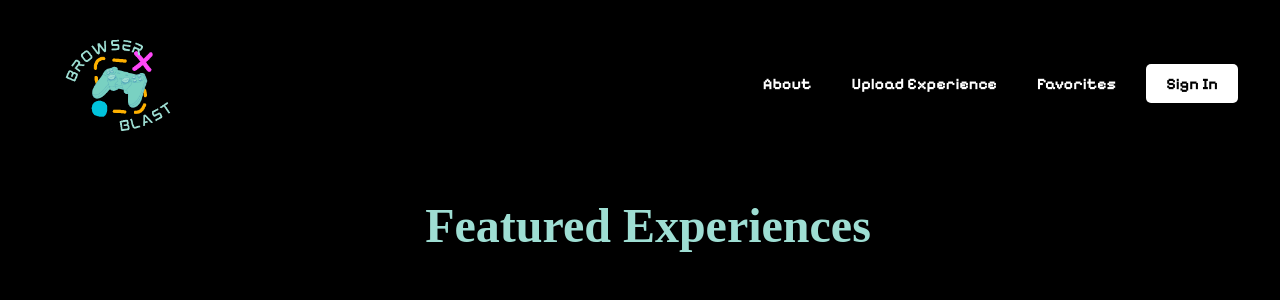
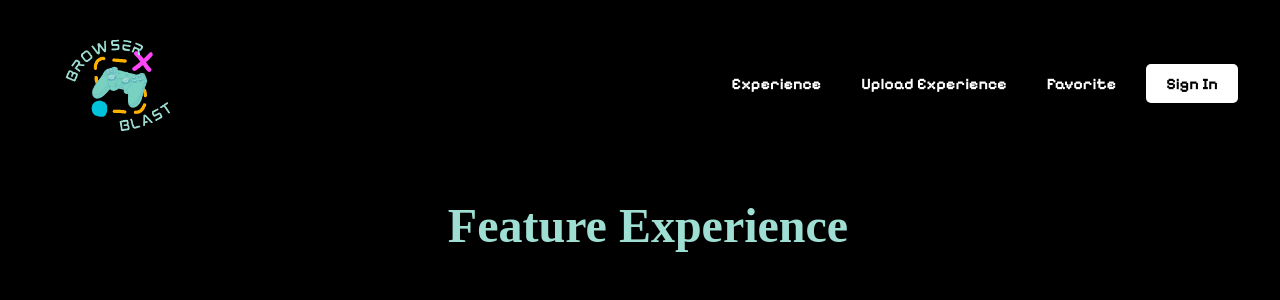
Before and after one commit to JakeHelsel72/DBProject, a PHP site: page /feature.php in a window 1280 px wide. Shown: the top 300 px of the page. Run offline with PHP 8.4, Linux system fonts and the light colour scheme; data that the repository does not hold is empty.

Commit message:
Update feature.php

```diff
--- a/feature.php
+++ b/feature.php
@@ -11,7 +11,15 @@ require_once("includes/postviewerutil.php");
     <meta name="viewport" content="width=device-width, initial-scale=1.0">
     <title>Browser Blast</title>
     <link rel="stylesheet" href="feature.css">
-    <script src="./script.js" defer></script>
+    <script>
+      function redirectToLink(customLink) {
+          // Specify the URL you want to redirect to
+          var destination = customLink;
+
+          // Redirect the user to the specified URL
+          window.location.href = destination;
+      }
+  </script>
 </head>
 
 <body>
@@ -19,26 +27,25 @@ require_once("includes/postviewerutil.php");
         <img src="./WebDisplay/Assests/Logo.png" class="logo_img" alt="">
         <ul class="nav_links">
             <li class="link link__hover-effect">
-              <a href="homepage.php">About</a>
+              <a href="feature.html">Experience</a>
             </li>
             <li class="link link__hover-effect">
               <a href="post.php">Upload Experience</a>
             </li>
-            <li class="link link__hover-effect">Favorites</li>
+            <li class="link link__hover-effect">Favorite</li>
             <?php if (!isset($_SESSION["user_id"])){ ?>
             <a href="index.php" class="link btn">
                 Sign In
             </a>
             <?php } else { ?>
               <a href="accountviewer.php?uid=<?php echo $_SESSION["user_id"]?>" class="link btn">
-                  <li><?php echo $_SESSION["user_username"];  ?></li>
+                <?php echo $_SESSION["user_username"];  ?>
               </a>
-              <li class="link link__hover-effect"></li>
             <?php } ?>
         </ul>
     </nav>
     <div class="feature">
-        <h1 class="title feature-title">Featured Experiences</h1>
+        <h1 class="title feature-title">Feature Experience</h1>
         <div class="feature-lists">
             <?php
             // Assuming you have a database connection named $pdo
@@ -56,7 +63,7 @@ require_once("includes/postviewerutil.php");
                 $imageSrc = './upload/' . $row['PostID'] . "." . $row['FileExt']; // Assuming image_filename column contains the filename
                 // Output the HTML structure for each post
                 ?>
-                <div class="feature-card">
+                <div class="feature-card" onclick="redirectToLink()">
                     <img class="card-img" src="<?php echo $imageSrc; ?>" alt="post image">
                     <div class="card-info">
                         <h4 class="title-card"><?php echo htmlspecialchars($row['Title']); ?></h4>
```
